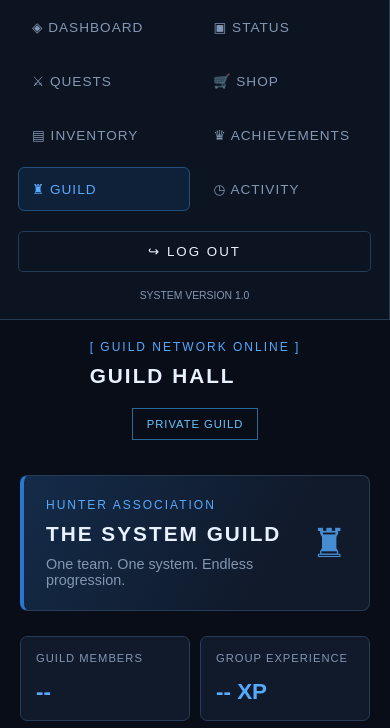
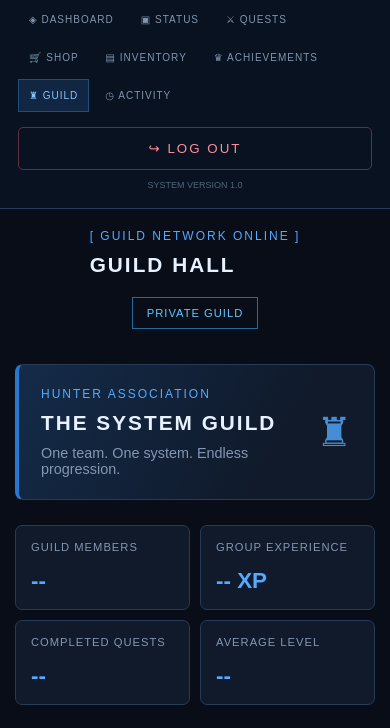
Before and after one commit to Patotipz/the-system-rpg, a plain HTML site: page guild.html in a window 390 px wide. Shown: the part 61-789 px from the top of the page. Drawn offline with Linux system fonts and the light colour scheme; a script that the page names is missing.

Commit message:
Update guild.css

```diff
--- a/assets/css/guild.css
+++ b/assets/css/guild.css
@@ -419,3 +419,145 @@ body {
     text-align: left;
   }
 }
+/* ======================================
+   THE SYSTEM - SHARED SIDEBAR
+   Match dashboard.css
+====================================== */
+
+.sidebar {
+  position: fixed;
+  inset: 0 auto 0 0;
+  width: 250px;
+  height: 100vh;
+  padding: 35px 22px;
+  background: #081221;
+  border-right: 1px solid #203b5c;
+  display: flex;
+  flex-direction: column;
+  z-index: 100;
+}
+
+.logo {
+  font-size: 22px;
+  font-weight: bold;
+  letter-spacing: 3px;
+  margin-bottom: 65px;
+}
+
+.logo span {
+  color: #4ca5ff;
+}
+
+.menu-label {
+  color: #4ca5ff;
+  font-size: 10px;
+  letter-spacing: 3px;
+  margin-bottom: 20px;
+}
+
+.sidebar nav {
+  display: flex;
+  flex-direction: column;
+  gap: 9px;
+}
+
+.nav-link {
+  padding: 15px 13px;
+  color: #8295ae;
+  text-decoration: none;
+  font-size: 12px;
+  letter-spacing: 1px;
+  border: 1px solid transparent;
+  border-radius: 0;
+  transition: 0.2s;
+}
+
+.nav-link:hover,
+.nav-link.active {
+  color: #83c5ff;
+  background: #112642;
+  border-color: #234d7b;
+}
+
+.sidebar-bottom {
+  margin-top: auto;
+}
+
+.sidebar-bottom button {
+  width: 100%;
+  padding: 13px;
+  color: #ff8d9b;
+  background: transparent;
+  border: 1px solid #623044;
+  cursor: pointer;
+  letter-spacing: 2px;
+}
+
+.sidebar-bottom p {
+  color: #52647c;
+  font-size: 9px;
+  text-align: center;
+  margin-top: 20px;
+}
+
+.main-content {
+  margin-left: 250px;
+  padding: 35px 45px;
+  max-width: 1600px;
+}
+
+/* RESPONSIVE */
+
+@media (max-width: 900px) {
+  .sidebar {
+    width: 190px;
+  }
+
+  .main-content {
+    margin-left: 190px;
+    padding: 25px;
+  }
+}
+
+@media (max-width: 600px) {
+  .sidebar {
+    position: relative;
+    width: 100%;
+    height: auto;
+    padding: 18px;
+    border-right: none;
+    border-bottom: 1px solid #203b5c;
+  }
+
+  .logo {
+    margin-bottom: 20px;
+  }
+
+  .menu-label {
+    display: none;
+  }
+
+  .sidebar nav {
+    flex-direction: row;
+    flex-wrap: wrap;
+    gap: 5px;
+  }
+
+  .nav-link {
+    padding: 10px;
+    font-size: 10px;
+  }
+
+  .sidebar-bottom {
+    margin-top: 15px;
+  }
+
+  .sidebar-bottom p {
+    margin-top: 10px;
+  }
+
+  .main-content {
+    margin-left: 0;
+    padding: 20px 15px;
+  }
+}
```
